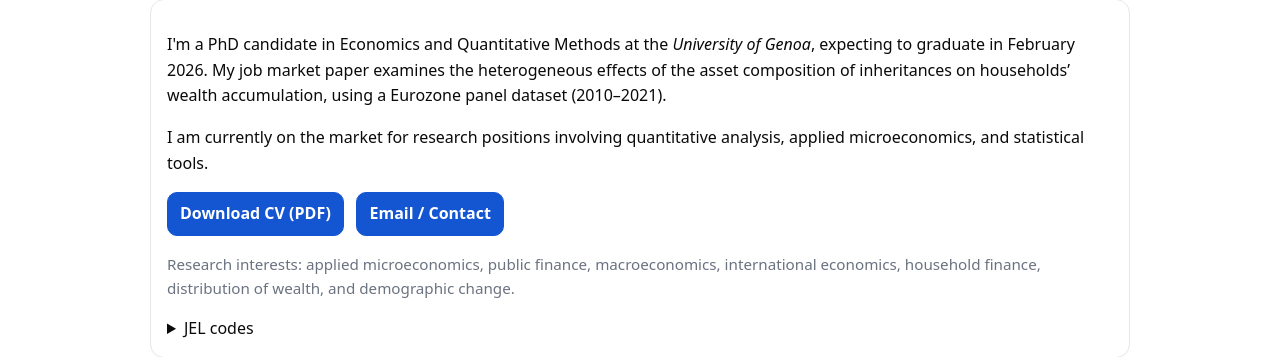
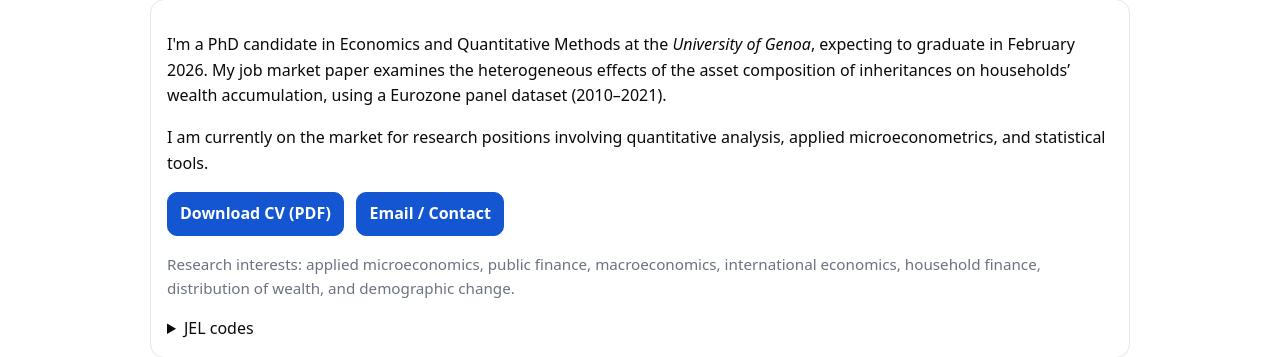
Before and after one commit to ferraroantonio/ferraroantonio.github.io, a Jekyll site: the page built from index.md, in a window 1280 px wide. Shown: the part 273-630 px from the top of the page. Built offline with Jekyll 4.4.1, drawn with Linux system fonts in a browser that asks for light colours.

Commit message:
Update index.md

```diff
--- a/index.md
+++ b/index.md
@@ -8,7 +8,7 @@ description: "Antonio Ferraro — PhD Candidate in Economics & Quantitative Meth
 <h2>Overview</h2>
 <div class="card">
 <p>I'm a PhD candidate in Economics and Quantitative Methods at the <em>University of Genoa</em>, expecting to graduate in February 2026. My job market paper examines the heterogeneous effects of the asset composition of inheritances on households’ wealth accumulation, using a Eurozone panel dataset (2010–2021).</p>
-<p>I am currently on the market for research positions involving quantitative analysis, applied microeconomics, and statistical tools.</p>
+<p>I am currently on the market for research positions involving quantitative analysis, applied microeconometrics, and statistical tools.</p>
 <p>
   <a class="btn" href="{{ '/assets/CV_Ferraro.pdf' | relative_url }}" download>Download CV (PDF)</a>
   &nbsp; <a class="btn" href="{{ '/contact' | relative_url }}">Email / Contact</a>
```
